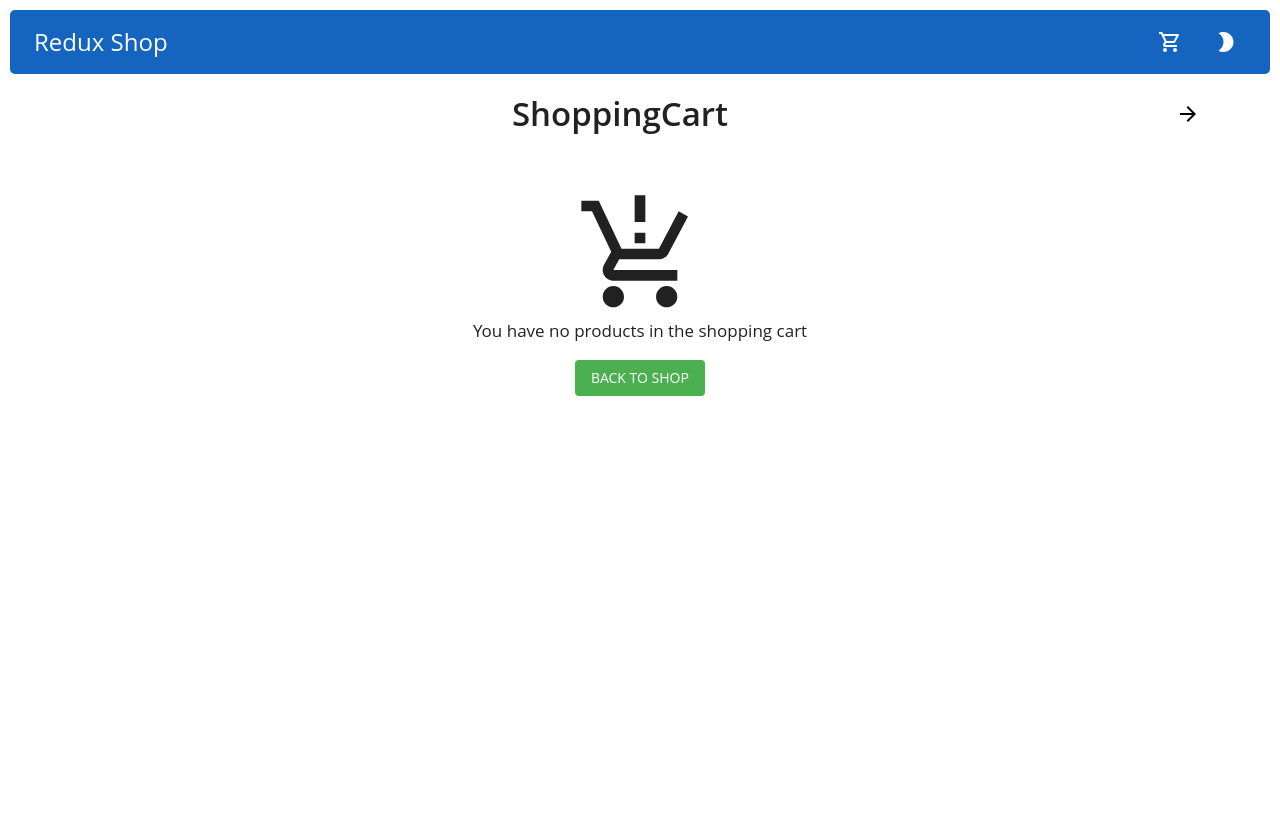
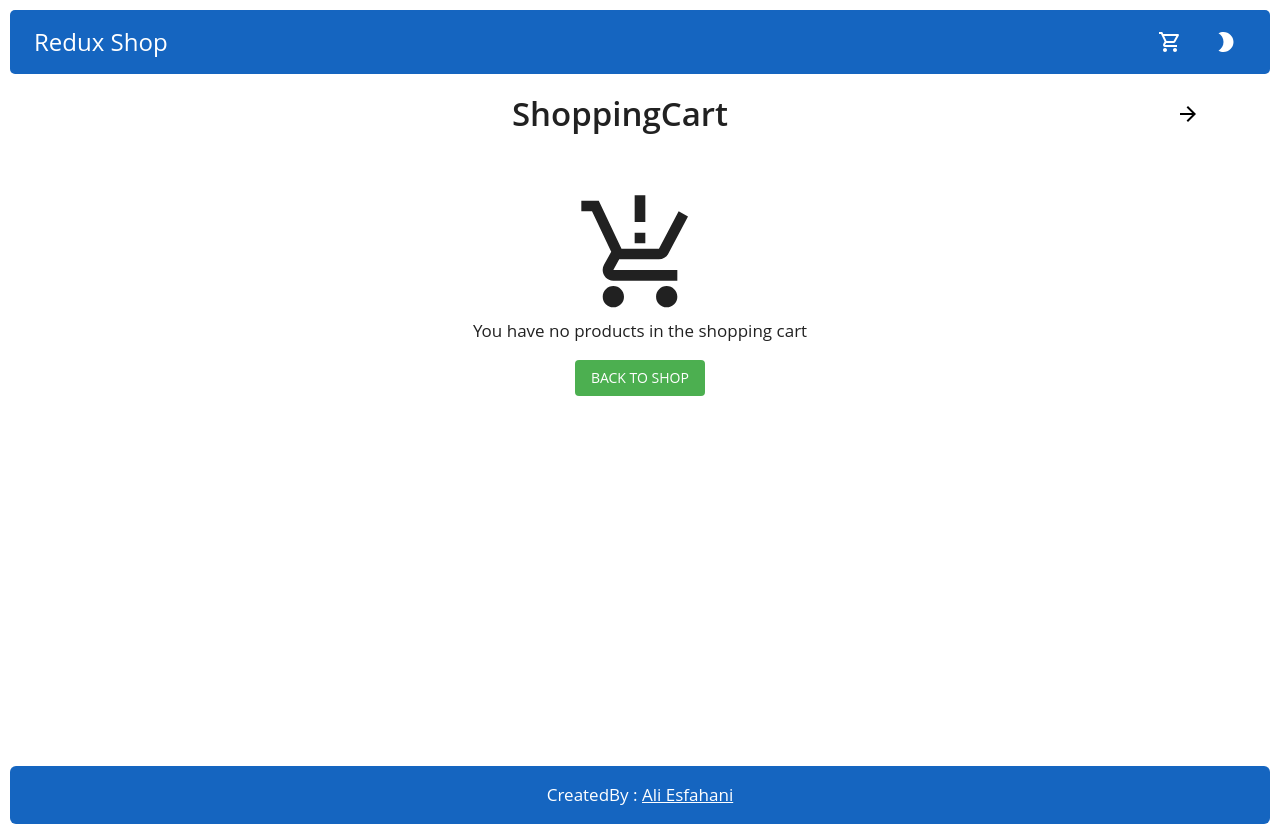
Before and after one commit to alifcpr/redux_shop, a React (Vite) app: page /shopping-cart in a window 1280 px wide. Before the commit the page ends 800 px from the top, so only its background shows below. Built offline with nearby package versions, Linux system fonts and the light colour scheme.

Commit message:
build: footer component , refactor : paymentSuccessfully page , product/id page , shoppingCart page , shoppingCartSideBar component  ui

```diff
--- a/src/components/ShoppingCartSideBar.tsx
+++ b/src/components/ShoppingCartSideBar.tsx
@@ -106,10 +106,10 @@ const ShoppingCartSideBar = () => {
         sx={(theme) => ({
           backgroundColor:
             theme.palette.mode === "dark"
-              ? theme.palette.secondary.dark
+              ? theme.palette.secondary.main
               : theme.palette.secondary.light,
         })}
-        className="p-2 flex flex-col rounded-md"
+        className="p-3 flex flex-col rounded-md"
       >
         <Typography variant="body1">total product : {totalCount}</Typography>
         <Typography variant="body1">
--- /dev/null
+++ b/src/components/shared/Footer.tsx
@@ -0,0 +1,36 @@
+import { Box, Link, Typography } from "@mui/material";
+import { useLocation } from "react-router-dom";
+
+const Footer = () => {
+  // current location
+  const { pathname } = useLocation();
+  // do not show at this routes
+  const routes = ["product"];
+
+  if (!routes.includes(pathname.split("/")[1]))
+    return (
+      <Box
+        component="div"
+        className="mt-4 rounded-md p-4 flex items-center justify-center"
+        sx={(theme) => ({
+          backgroundColor:
+            theme.palette.mode === "dark"
+              ? theme.palette.secondary.main
+              : theme.palette.primary.main,
+        })}
+      >
+        <Typography sx={{ color: "white" }}>
+          CreatedBy :{" "}
+          <Link
+            target="_blank"
+            color="inherit"
+            href="https://github.com/alifcpr"
+          >
+            Ali Esfahani
+          </Link>
+        </Typography>
+      </Box>
+    );
+};
+
+export default Footer;
--- a/src/layouts/MainLayout.tsx
+++ b/src/layouts/MainLayout.tsx
@@ -1,6 +1,7 @@
 import { Container } from "@mui/material";
 import { Outlet } from "react-router-dom";
 import Header from "../components/shared/Header";
+import Footer from "../components/shared/Footer";
 
 const MainLayout = () => {
   return (
@@ -8,6 +9,7 @@ const MainLayout = () => {
       <Container>
         <Header />
         <Outlet />
+        <Footer />
       </Container>
     </>
   );
--- a/src/pages/home/HomePage.tsx
+++ b/src/pages/home/HomePage.tsx
@@ -64,7 +64,7 @@ const HomePage = () => {
   return (
     <Grid container gap={2} className="mt-4">
       <Grid item xs={12} md={10}>
-        <Paper className="p-3 grid grid-cols-12 gap-4">
+        <Paper className="p-3 grid grid-cols-12 min-h-screen gap-4">
           <div className="w-full col-span-12">
             <Search query="search" />
           </div>
--- a/src/pages/payment-successfully/PaymentSuccessfullyPage.tsx
+++ b/src/pages/payment-successfully/PaymentSuccessfullyPage.tsx
@@ -35,7 +35,7 @@ const PaymentSuccessfullyPage = () => {
   return (
     <Box
       component="div"
-      className="flex flex-col gap-y-3 mt-10 px-10 items-center justify-center h-full w-full"
+      className="flex min-h-[calc(100vh-20vh)]  flex-col gap-y-3 mt-10 px-10 items-center justify-center h-full w-full"
     >
       <CheckCircleIcon
         className="size-56"
--- a/src/pages/product/id/ProductDetailPage.tsx
+++ b/src/pages/product/id/ProductDetailPage.tsx
@@ -89,7 +89,7 @@ const ProductDetailPage = () => {
               ? theme.palette.secondary.main
               : theme.palette.secondary.light,
         })}
-        className="max-w-full xl:max-w-6xl mx-auto p-5 rounded-md mt-3 md:mt-10"
+        className="max-w-full xl:max-w-6xl mx-auto rounded-md p-5 mt-3 md:mt-10"
       >
         <Box component="div" className="flex justify-end mb-3">
           <Link to={"/"}>
--- a/src/pages/shopping-cart/ShoppingCartPage.tsx
+++ b/src/pages/shopping-cart/ShoppingCartPage.tsx
@@ -20,8 +20,11 @@ const ShoppingCartPage = () => {
   const { carts } = useSelector((state: RootState) => state.carts);
 
   return (
-    <Paper className="max-w-full xl:max-w-6xl mx-auto p-2 mt-3">
-      <Box component="div" className="flex items-center justify-between">
+    <Box
+      component="div"
+      className="max-w-full xl:max-w-6xl min-h-[calc(100vh-17vh)] mx-auto p-2 mt-3"
+    >
+      <Box component="div" className="flex  items-center justify-between">
         <Typography variant="h1" className="mx-auto">
           ShoppingCart
         </Typography>
@@ -64,7 +67,7 @@ const ShoppingCartPage = () => {
           </Link>
         </Box>
       )}
-    </Paper>
+    </Box>
   );
 };
 
```
